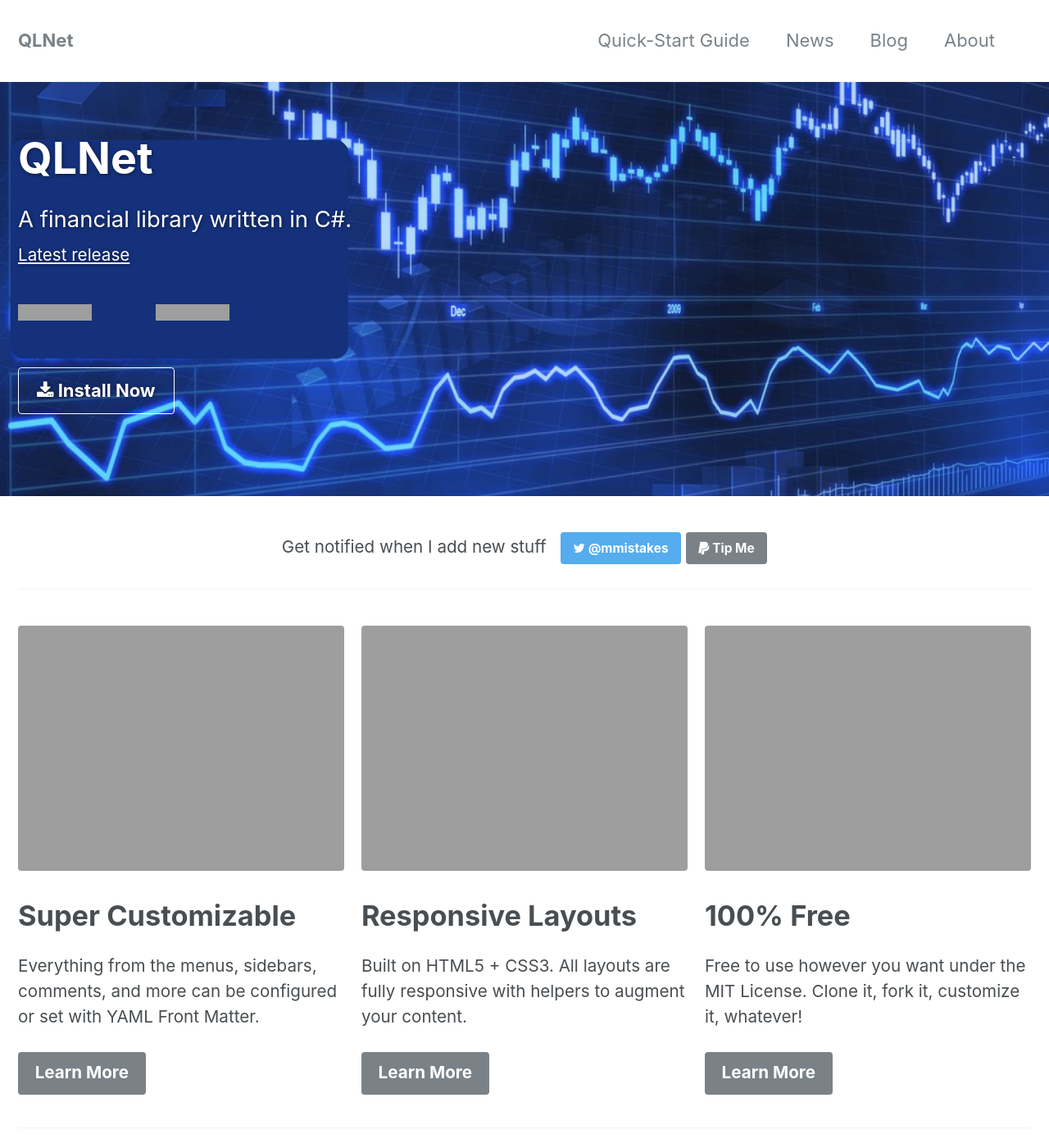
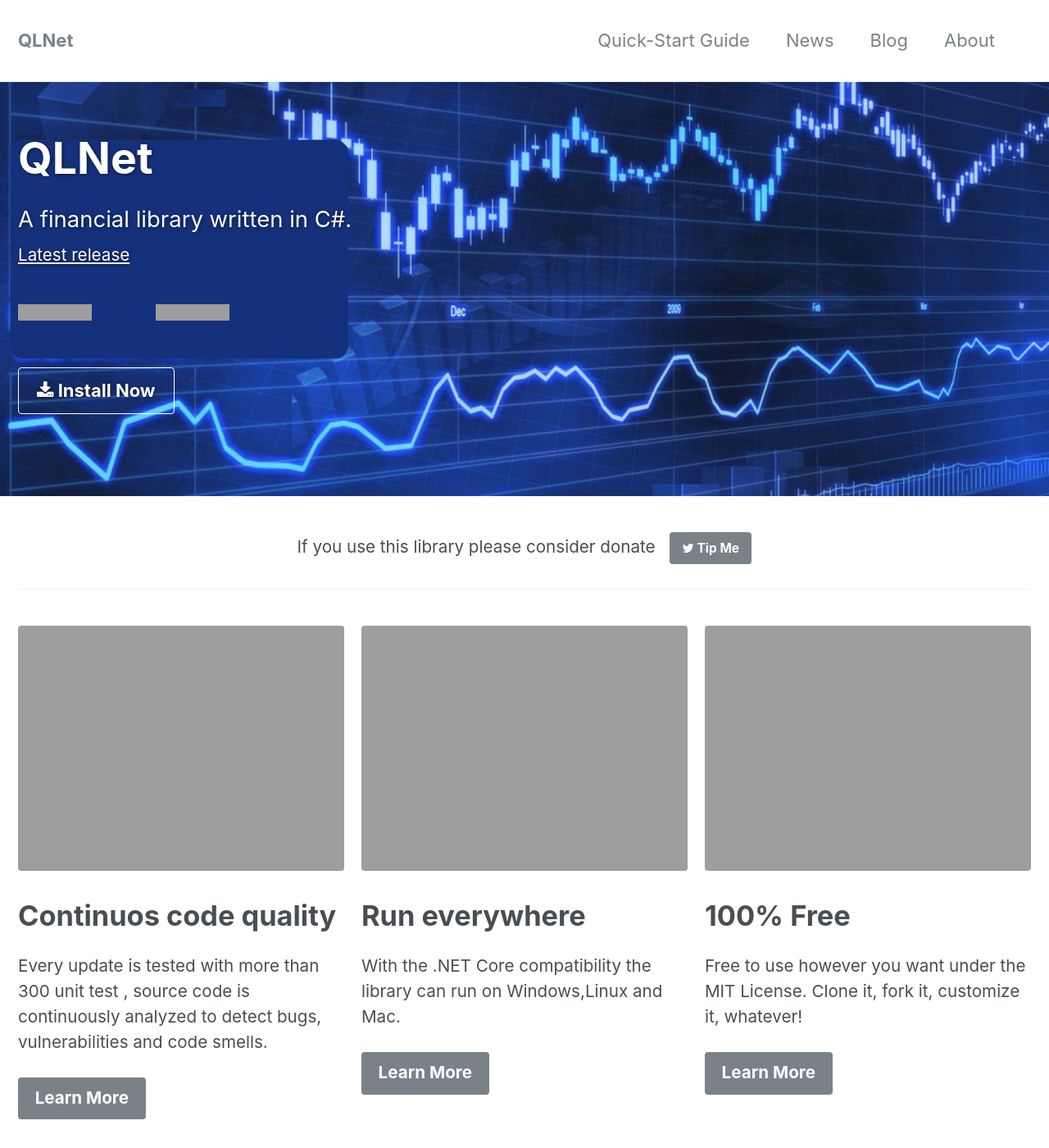
Before and after one commit to amaggiulli/QLNet, a Jekyll site: the page built from _pages/home.md, in a window 1280 px wide and 1400 px high. Shown: the whole window at 82% size. Built offline with Jekyll 4.4.1, drawn with Linux system fonts in a browser that asks for light colours; grey boxes are pictures that could not be loaded.

Commit message:
Blog update [skip ci]

```diff
--- a/_pages/home.md
+++ b/_pages/home.md
@@ -10,15 +10,15 @@ header:
 excerpt: 'A financial library written in C#.<br /> <small><a href="https://github.com/amaggiulli/QLNet/releases/latest">Latest release</a></small><br /><br /> {::nomarkdown}<iframe style="display: inline-block;" src="https://ghbtns.com/github-btn.html?user=amaggiulli&repo=qlnet&type=star&count=true&size=large" frameborder="0" scrolling="0" width="160px" height="30px"></iframe> <iframe style="display: inline-block;" src="https://ghbtns.com/github-btn.html?user=amaggiulli&repo=qlnet&type=fork&count=true&size=large" frameborder="0" scrolling="0" width="158px" height="30px"></iframe>{:/nomarkdown}'
 feature_row:
   - image_path: /assets/images/mm-customizable-feature.png
-    alt: "customizable"
-    title: "Super Customizable"
-    excerpt: "Everything from the menus, sidebars, comments, and more can be configured or set with YAML Front Matter."
+    alt: "quality"
+    title: "Continuos code quality "
+    excerpt: "Every update is tested with more than 300 unit test , source code is continuously analyzed to detect bugs, vulnerabilities and code smells."
     url: "/docs/configuration/"
     btn_label: "Learn More"
   - image_path: /assets/images/mm-responsive-feature.png
     alt: "fully responsive"
-    title: "Responsive Layouts"
-    excerpt: "Built on HTML5 + CSS3. All layouts are fully responsive with helpers to augment your content."
+    title: "Run everywhere"
+    excerpt: "With the .NET Core compatibility the library can run on Windows,Linux and Mac."
     url: "/docs/layouts/"
     btn_label: "Learn More"
   - image_path: /assets/images/mm-free-feature.png
@@ -30,7 +30,7 @@ feature_row:
 github:
   - excerpt: '{::nomarkdown}<iframe style="display: inline-block;" src="https://ghbtns.com/github-btn.html?user=amaggiulli&repo=qlnet&type=star&count=true&size=large" frameborder="0" scrolling="0" width="160px" height="30px"></iframe> <iframe style="display: inline-block;" src="https://ghbtns.com/github-btn.html?user=amaggiulli&repo=qlnet&type=fork&count=true&size=large" frameborder="0" scrolling="0" width="158px" height="30px"></iframe>{:/nomarkdown}'
 intro:
-  - excerpt: 'Get notified when I add new stuff &nbsp; [<i class="fa fa-twitter"></i> @mmistakes](https://twitter.com/mmistakes){: .btn .btn--twitter} [<i class="fa fa-paypal"></i> Tip Me](https://www.paypal.me/mmistakes){: .btn}'
+  - excerpt: 'If you use this library please consider donate &nbsp; [<i class="fa fa-twitter"></i> Tip Me](https://www.paypal.me/qlnet){: .btn}'
 ---
 
 {% include feature_row id="intro" type="center" %}
```
